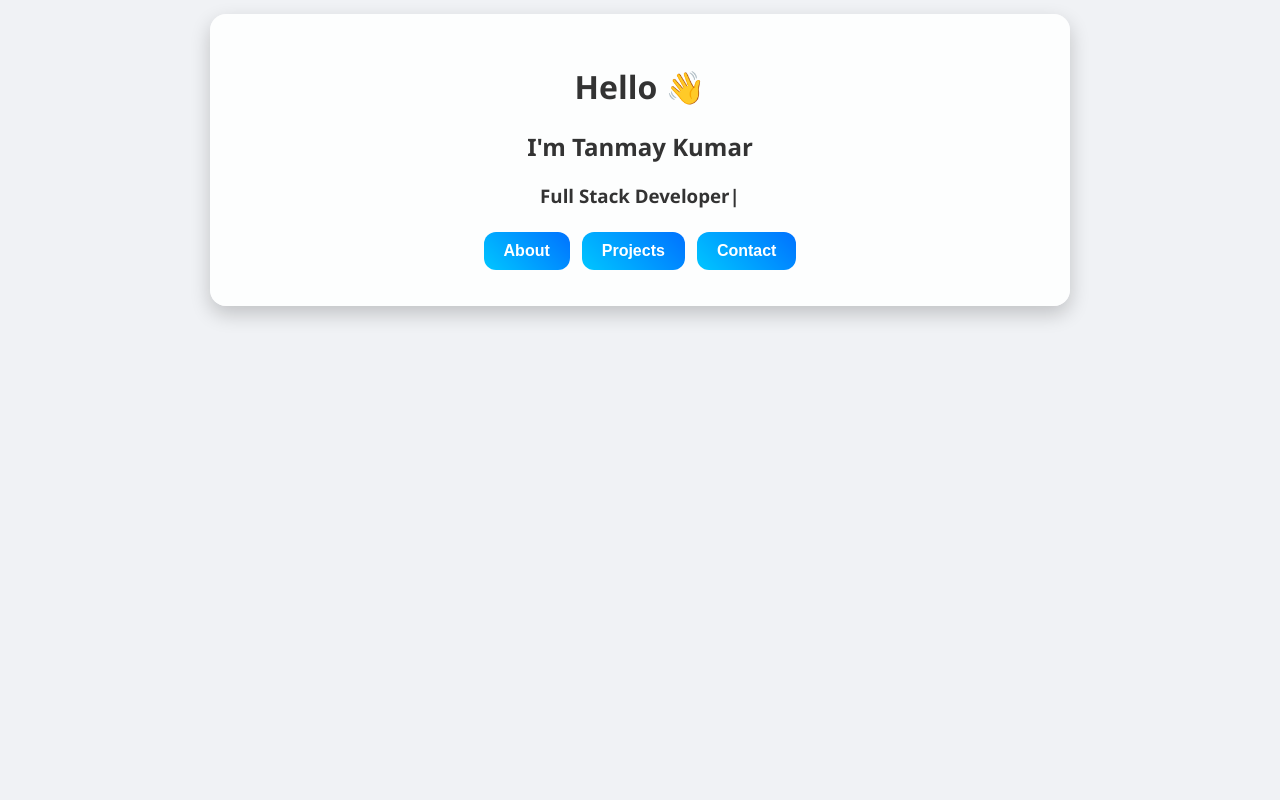
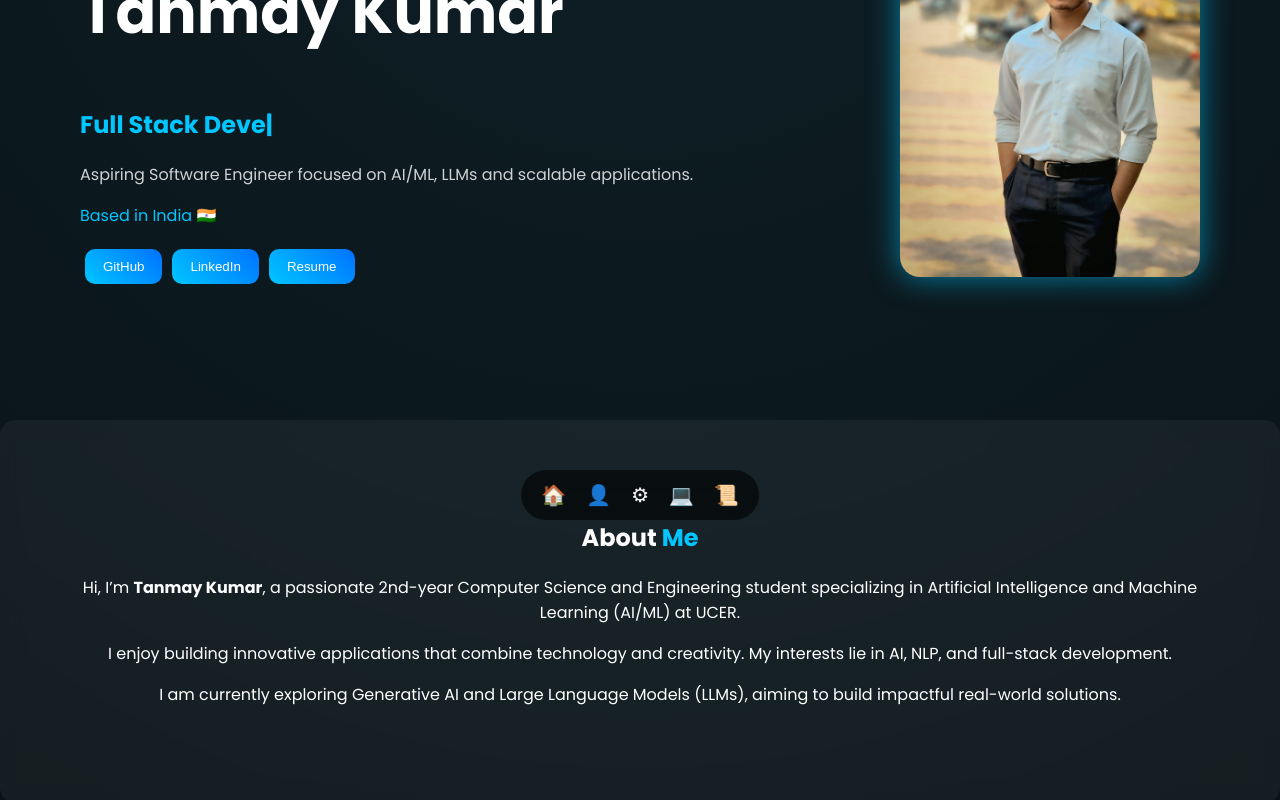
Before and after one commit to tanmaykumar7106-collab/My-Portfolio, a React (Create React App) app: page / in a window 1280 px wide. Shown: the part 260-1060 px from the top of the page. Before the commit the page ends 840 px from the top, so only its background shows below. Built offline with nearby package versions, Linux system fonts and the light colour scheme.

Commit message:
portfolio ready

```diff
--- a/src/App.css
+++ b/src/App.css
@@ -1,97 +1,152 @@
-/* ---------------- Base ---------------- */
-body, html, #root, .app {
+body {
   margin: 0;
-  padding: 0;
-  font-family: 'Segoe UI', Tahoma, Geneva, Verdana, sans-serif;
-  background: #f0f2f5;
-  color: #333;
-  transition: all 0.3s ease;
+  font-family: "Poppins", sans-serif;
+  background: radial-gradient(circle at top, #0f2027, #000);
+  color: white;
+  scroll-behavior: smooth;
 }
 
-.app.dark {
-  background: #121212;
-  color: #eee;
+/* HERO */
+.hero {
+  display: flex;
+  justify-content: space-between;
+  align-items: center;
+  padding: 40px 80px;   /* reduced top spacing */
+  min-height: 75vh;     /* less height */
 }
 
-/* ---------------- Center Box ---------------- */
-.center {
+.hero h1 {
+  font-size: 60px;
+}
+
+.typing {
+  color: #00c6ff;
+}
+
+.hero img {
+  width: 300px;
+  border-radius: 20px;
+}
+
+.hero-desc {
+  opacity: 0.8;
+}
+
+.location {
+  color: #00c6ff;
+}
+
+/* BUTTON */
+button {
+  padding: 10px 18px;
+  border-radius: 10px;
+  border: none;
+  margin: 5px;
+  background: linear-gradient(45deg, #00c6ff, #0072ff);
+  color: white;
+  cursor: pointer;
+}
+
+/* SECTION */
+.section {
+  padding: 80px;
+  text-align: center;
+}
+
+/* GLASS */
+.glass {
+  background: rgba(255,255,255,0.05);
+  backdrop-filter: blur(10px);
+  border-radius: 15px;
+}
+
+/* SKILLS */
+.skill {
+  margin: 20px auto;
+  max-width: 400px;
+  text-align: left;
+}
+
+.bar {
+  height: 8px;
+  background: #222;
+  border-radius: 10px;
+}
+
+.bar div {
+  height: 100%;
+  background: #00c6ff;
+  border-radius: 10px;
+}
+
+/* CARD */
+.card {
+  background: rgba(255,255,255,0.08);
+  padding: 20px;
+  margin: 20px auto;
+  border-radius: 12px;
+  max-width: 500px;
+}
+
+/* NAVBAR */
+.navbar {
+  position: fixed;
+  bottom: 20px;
+  left: 50%;
+  transform: translateX(-50%);
+  background: rgba(0,0,0,0.6);
+  backdrop-filter: blur(10px);
+  padding: 10px 20px;
+  border-radius: 50px;
   display: flex;
-  justify-content: center;
-  align-items: center;
-  min-height: 100vh;
+  gap: 20px;
+}
+
+.navbar a {
+  color: white;
+  text-decoration: none;
+  font-size: 20px;
+}
+
+/* SCROLL ANIMATION */
+.reveal {
+  opacity: 0;
+  transform: translateY(40px);
+  transition: 0.6s;
+}
+
+.reveal.active {
+  opacity: 1;
+  transform: translateY(0);
+}
+h2 span {
+  color: #00c6ff;
+}
+
+.profile-img {
+  width: 280px;
+  border-radius: 20px;
+  box-shadow: 0 0 30px rgba(0,198,255,0.6);
+}
+
+.tech {
+  font-size: 14px;
+  opacity: 0.8;
+  margin: 10px 0;
+}
+
+.card.big {
   padding: 20px;
 }
 
-.box {
-  max-width: 800px;
-  width: 100%;
-  background: rgba(255,255,255,0.9);
-  border-radius: 16px;
-  padding: 30px;
-  text-align: center;
-  box-shadow: 0 8px 20px rgba(0,0,0,0.2);
+button:hover {
+  transform: translateY(-2px);
+  box-shadow: 0 0 15px rgba(0,198,255,0.6);
+  transition: 0.3s;
 }
 
-.app.dark .box {
-  background: rgba(0,0,0,0.7);
+.footer {
+  text-align: center;
+  padding: 20px;
+  opacity: 0.6;
 }
-
-/* ---------------- Buttons ---------------- */
-button {
-  font-size: 16px;
-}
-
-a {
-  color: inherit;
-  text-decoration: none;
-}
-
-/* ---------------- Grid ---------------- */
-.grid {
-  display: flex;
-  flex-wrap: wrap;
-  gap: 20px;
-  justify-content: center;
-  margin-top: 20px;
-}
-
-.card {
-  flex: 1 1 200px;
-  background: linear-gradient(145deg, #00c6ff, #0072ff);
-  color: white;
-  padding: 20px;
-  border-radius: 16px;
-  cursor: pointer;
-  transition: transform 0.3s ease;
-}
-
-.card:hover {
-  transform: translateY(-8px);
-}
-
-.app.dark .card {
-  background: linear-gradient(145deg, #0072ff, #00c6ff);
-}
-
-/* ---------------- Profile ---------------- */
-.profile-pic {
-  width: 150px;
-  border-radius: 50%;
-  margin-top: 20px;
-  border: 4px solid #0072ff;
-}
-
-/* ---------------- Theme Toggle ---------------- */
-.theme-toggle {
-  position: fixed;
-  top: 20px;
-  right: 20px;
-  background: linear-gradient(45deg, #00c6ff, #0072ff);
-  color: white;
-  border: none;
-  border-radius: 12px;
-  padding: 10px 15px;
-  cursor: pointer;
-  font-weight: bold;
-  z-index: 100;
-}
--- a/src/App.js
+++ b/src/App.js
@@ -1,173 +1,186 @@
-import React, { useState, useEffect } from "react";
-import { BrowserRouter as Router, Routes, Route, useNavigate } from "react-router-dom";
+import React, { useEffect, useState } from "react";
 import "./App.css";
+import profile from "./assets/profile.jpg";
 
-// ---------------- Button ----------------
-const btnStyle = {
-  padding: "10px 20px",
-  borderRadius: "12px",
-  background: "linear-gradient(45deg, #00c6ff, #0072ff)",
-  color: "white",
-  border: "none",
-  cursor: "pointer",
-  margin: "6px",
-  fontWeight: "bold"
-};
-
-// ---------------- Back Button ----------------
-const BackButton = () => {
-  const navigate = useNavigate();
-  return <button onClick={() => navigate("/")} style={btnStyle}>⬅ Home</button>;
-};
-
-// ---------------- Layout ----------------
-const CenterBox = ({ children }) => (
-  <div className="center">
-    <div className="box">{children}</div>
-  </div>
-);
-
-// ---------------- Home ----------------
-function Home() {
+export default function App() {
+  const roles = ["AI/ML Developer", "LLM Explorer", "Full Stack Developer"];
   const [text, setText] = useState("");
   const [i, setI] = useState(0);
   const [j, setJ] = useState(0);
-  const navigate = useNavigate();
 
+  // Typing Animation
   useEffect(() => {
-    const roles = ["AI/ML Enthusiast", "Full Stack Developer"];
-
     if (j < roles[i].length) {
       const t = setTimeout(() => {
         setText(prev => prev + roles[i][j]);
         setJ(j + 1);
-      }, 80);
+      }, 70);
       return () => clearTimeout(t);
     } else {
-      const timeout = setTimeout(() => {
+      const t = setTimeout(() => {
         setText("");
         setJ(0);
-        setI((prev) => (prev + 1) % roles.length);
+        setI((i + 1) % roles.length);
       }, 1500);
-      return () => clearTimeout(timeout);
+      return () => clearTimeout(t);
     }
-  }, [j, i]); // ✅ FIXED (no warning)
+  }, [j, i]);
+
+  // Scroll Animation
+  useEffect(() => {
+    const reveal = () => {
+      document.querySelectorAll(".reveal").forEach(el => {
+        const top = el.getBoundingClientRect().top;
+        if (top < window.innerHeight - 100) {
+          el.classList.add("active");
+        }
+      });
+    };
+    window.addEventListener("scroll", reveal);
+    reveal();
+  }, []);
 
   return (
-    <CenterBox>
-      <h1>Hello 👋</h1>
-      <h2>I'm Tanmay Kumar</h2>
-      <h3 className="typing">{text}|</h3>
+    <div className="app">
 
-      <div>
-        <button style={btnStyle} onClick={() => navigate("/about")}>About</button>
-        <button style={btnStyle} onClick={() => navigate("/projects")}>Projects</button>
-        <button style={btnStyle} onClick={() => navigate("/contact")}>Contact</button>
+      {/* HERO */}
+      <section id="home" className="hero">
+        <div className="hero-left">
+          <h4>Hello, I am</h4>
+          <h1>Tanmay Kumar</h1>
+          <h2 className="typing">{text}|</h2>
+
+          <p className="hero-desc">
+            Aspiring Software Engineer focused on AI/ML, LLMs and scalable applications.
+          </p>
+
+          <p className="location">Based in India 🇮🇳</p>
+
+          <div className="buttons">
+            <a href="https://github.com/tanmaykumar7106-collab" target="_blank" rel="noreferrer">
+              <button>GitHub</button>
+            </a>
+
+            <a href="https://www.linkedin.com/in/tanmay-kumar-6a19ba2b5/" target="_blank" rel="noreferrer">
+              <button>LinkedIn</button>
+            </a>
+
+            <a href="https://1drv.ms/w/c/a7a97f6282f24a95/IQAQ4lYEuAjfS7gjhJo0wtWMAQcVRiRPcK-sgbZZ4jcytGU?e=0TaMrB" target="_blank" rel="noreferrer">
+              <button>Resume</button>
+            </a>
           </div>
-    </CenterBox>
-  );
-}
+        </div>
 
-// ---------------- About ----------------
-function About() {
-  return (
-    <CenterBox>
-      <BackButton />
-      <h2>About Me</h2>
+        <div className="hero-right">
+          <img src={profile} alt="profile" className="profile-img" />
+        </div>
+      </section>
+
+      {/* ABOUT */}
+      <section id="about" className="section glass reveal">
+        <h2>About <span>Me</span></h2>
 
         <p>
-        Hi, I’m Tanmay Kumar, a passionate 2nd-year Computer Science and Engineering (AI/ML) student.
-        I enjoy building innovative solutions that combine technology and creativity.
+          Hi, I’m <b>Tanmay Kumar</b>, a passionate 2nd-year Computer Science and Engineering student
+          specializing in Artificial Intelligence and Machine Learning (AI/ML) at UCER.
         </p>
 
-      <h3>Skills 🚀</h3>
+        <p>
+          I enjoy building innovative applications that combine technology and creativity.
+          My interests lie in AI, NLP, and full-stack development.
+        </p>
+
+        <p>
+          I am currently exploring Generative AI and Large Language Models (LLMs),
+          aiming to build impactful real-world solutions.
+        </p>
+      </section>
+
+      {/* SKILLS */}
+      <section id="skills" className="section reveal">
+        <h2>My <span>Skills</span></h2>
+
+        <div className="skill">
+          <p>Python</p>
+          <div className="bar"><div style={{width:"90%"}}></div></div>
+        </div>
+
+        <div className="skill">
+          <p>JavaScript</p>
+          <div className="bar"><div style={{width:"80%"}}></div></div>
+        </div>
 
         <div className="skill">
           <p>React</p>
-        <div className="bar"><div style={{ width: "80%" }}></div></div>
+          <div className="bar"><div style={{width:"75%"}}></div></div>
         </div>
 
         <div className="skill">
-        <p>Python</p>
-        <div className="bar"><div style={{ width: "85%" }}></div></div>
+          <p>AI / ML</p>
+          <div className="bar"><div style={{width:"70%"}}></div></div>
+        </div>
+      </section>
+
+      {/* PROJECTS */}
+      <section id="projects" className="section reveal">
+        <h2>My <span>Projects</span></h2>
+
+        <div className="card big">
+          <h3>Scam Call Detector</h3>
+
+          <p>
+            AI-based system that detects fraudulent calls by analyzing audio
+            and identifying scam patterns like OTP requests and urgency.
+          </p>
+
+          <p className="tech">
+            Python • NLP • SpeechRecognition • PyAudio
+          </p>
+
+          <a href="https://github.com/tanmaykumar7106-collab/Tanmay-Kumar" target="_blank" rel="noreferrer">
+            <button>GitHub</button>
+          </a>
         </div>
 
-      <div className="skill">
-        <p>Node.js</p>
-        <div className="bar"><div style={{ width: "70%" }}></div></div>
+        <div className="card big">
+          <h3>AI Interview Q&A Generator</h3>
+
+          <p>
+            AI-powered system that generates interview questions and answers
+            based on resume data using LLMs.
+          </p>
+
+          <p className="tech">
+            Python • LangChain • Ollama • Mistral LLM
+          </p>
+        </div>
+      </section>
+
+      {/* CERTIFICATES */}
+      <section id="certificates" className="section reveal">
+        <h2>My <span>Certificates</span></h2>
+
+        <div className="card">
+          <h3>Generative AI using NLP</h3>
+          <p>60 Hours • August 2025</p>
+          <p>United Global Infoservice Pvt. Ltd.</p>
+        </div>
+      </section>
+
+      {/* FOOTER */}
+      <footer className="footer">
+        <p>© 2026 Tanmay Kumar • Built with React ⚛</p>
+      </footer>
+
+      {/* NAVBAR */}
+      <div className="navbar">
+        <a href="#home">🏠</a>
+        <a href="#about">👤</a>
+        <a href="#skills">⚙</a>
+        <a href="#projects">💻</a>
+        <a href="#certificates">📜</a>
       </div>
 
-      <div className="skill">
-        <p>AI/ML</p>
-        <div className="bar"><div style={{ width: "75%" }}></div></div>
     </div>
-    </CenterBox>
   );
 }
-
-// ---------------- Projects ----------------
-const projectList = [
-  {
-    name: "Scam Detector App",
-    description: "AI/ML-based scam detection system built using Google Colab.",
-    link: "https://github.com/tanmaykumar7106-collab/Tanmay-Kumar"
-  },
-  {
-    name: "Portfolio Website",
-    description: "Personal portfolio built using React and deployed on Vercel.",
-    link: "https://github.com/tanmaykumar7106-collab/tanmaykumar-portfolio"
-  }
-];
-
-function Projects() {
-  return (
-    <CenterBox>
-      <BackButton />
-      <h2>Projects 💼</h2>
-
-      {projectList.map((p, index) => (
-        <div key={index} className="card">
-          <h3>{p.name}</h3>
-          <p>{p.description}</p>
-
-          <a href={p.link} target="_blank" rel="noreferrer">
-            <button style={btnStyle}>🔗 GitHub</button>
-          </a>
-        </div>
-      ))}
-    </CenterBox>
-  );
-}
-
-// ---------------- Contact ----------------
-function Contact() {
-  return (
-    <CenterBox>
-      <BackButton />
-      <h2>Contact ✉</h2>
-
-      <p>Email: tanmay@example.com</p>
-
-      <p>
-        GitHub:{" "}
-        <a href="https://github.com/tanmaykumar7106-collab" target="_blank" rel="noreferrer">
-          Visit Profile
-        </a>
-      </p>
-    </CenterBox>
-  );
-}
-
-// ---------------- App ----------------
-export default function App() {
-  return (
-    <Router>
-      <Routes>
-        <Route path="/" element={<Home />} />
-        <Route path="/about" element={<About />} />
-        <Route path="/projects" element={<Projects />} />
-        <Route path="/contact" element={<Contact />} />
-      </Routes>
-    </Router>
-  );
-}
```
Also changed, not shown: src/assets/profile.jpg (added). Lines whose indentation alone changed are shown as unchanged.
